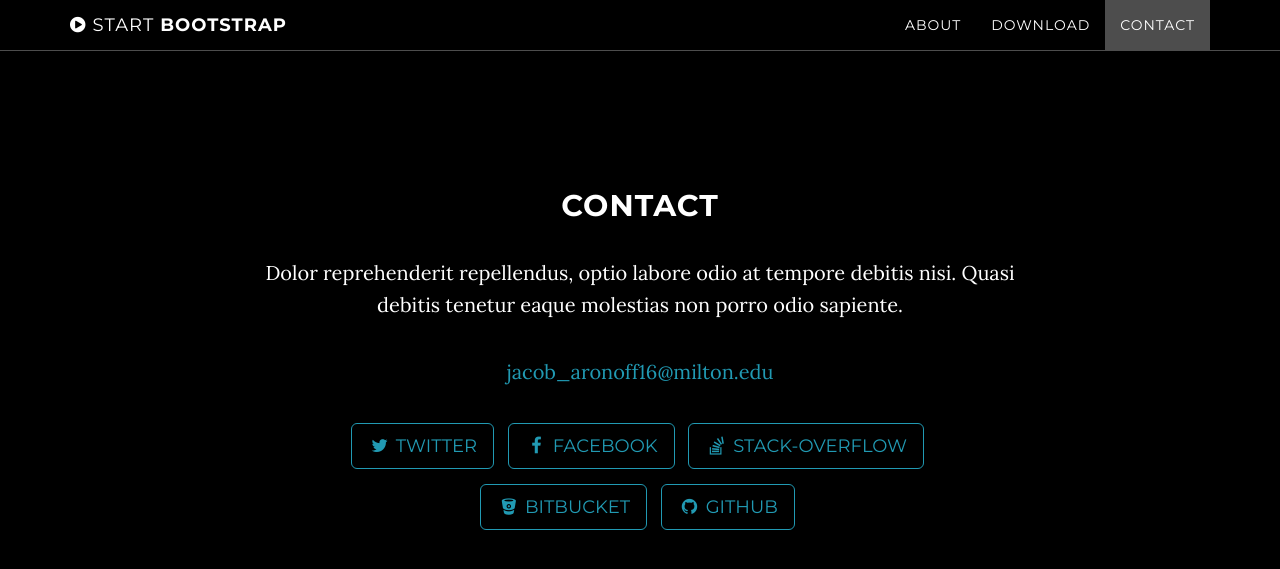
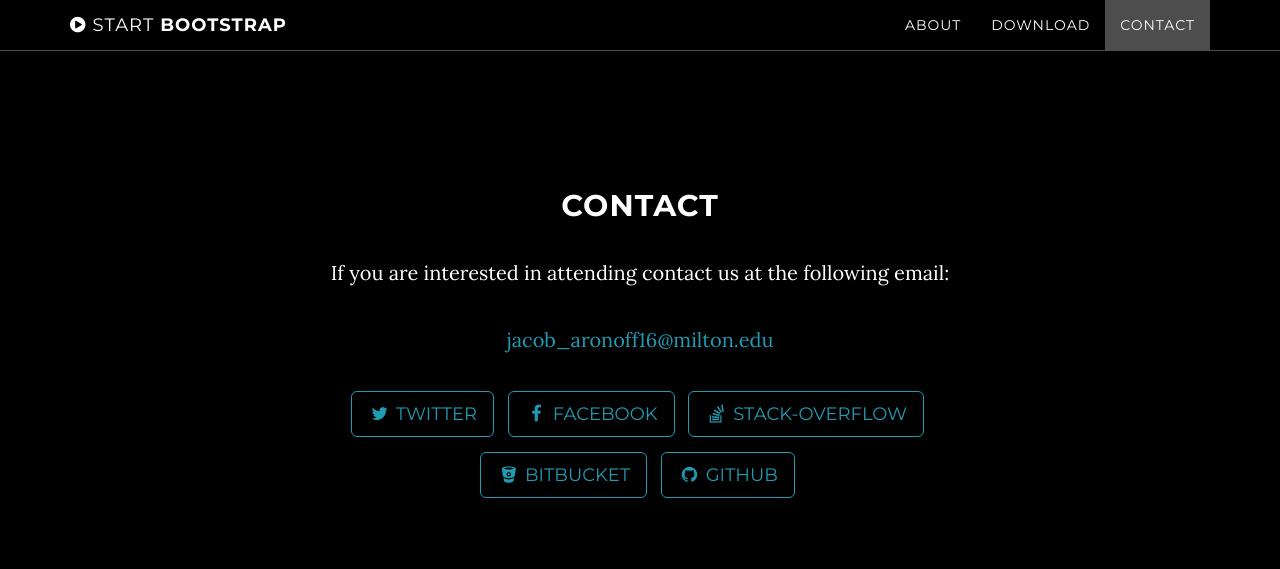
Before and after one commit to milton-programming/milton-programming.github.io, a Jekyll site: the page built from index.html, in a window 1280 px wide and 900 px high, scrolled down 2156 px. Shown: the top 569 px of the window. Built offline with Jekyll 4.4.1, drawn with Linux system fonts in a browser that asks for light colours.

Commit message:
adding more templating

```diff
--- a/_config.yml
+++ b/_config.yml
@@ -3,6 +3,7 @@ title: HackMilton
 email: jacob_aronoff16@milton.edu
 url: https://github.com/milton-programming/
 description: "HackMilton is a new hackathon that will run November 15th. "
+contactDescription: "If you are interested in attending contact us at the following email: "
 
 # Color settings (hex-codes without the leading hash-tag)
 color:
--- a/_includes/contact.html
+++ b/_includes/contact.html
@@ -3,7 +3,7 @@
         <div class="row">
             <div class="col-lg-8 col-lg-offset-2">
                 <h2>Contact</h2>
-                <p>Dolor reprehenderit repellendus, optio labore odio at tempore debitis nisi. Quasi debitis tenetur eaque molestias non porro odio sapiente.</p>
+                <p>{{site.contactDescription}}</p>
                 <p><a href="mailto:{{ site.email }}">{{ site.email }}</a>
                 </p>
                 <ul class="list-inline banner-social-buttons">
```
